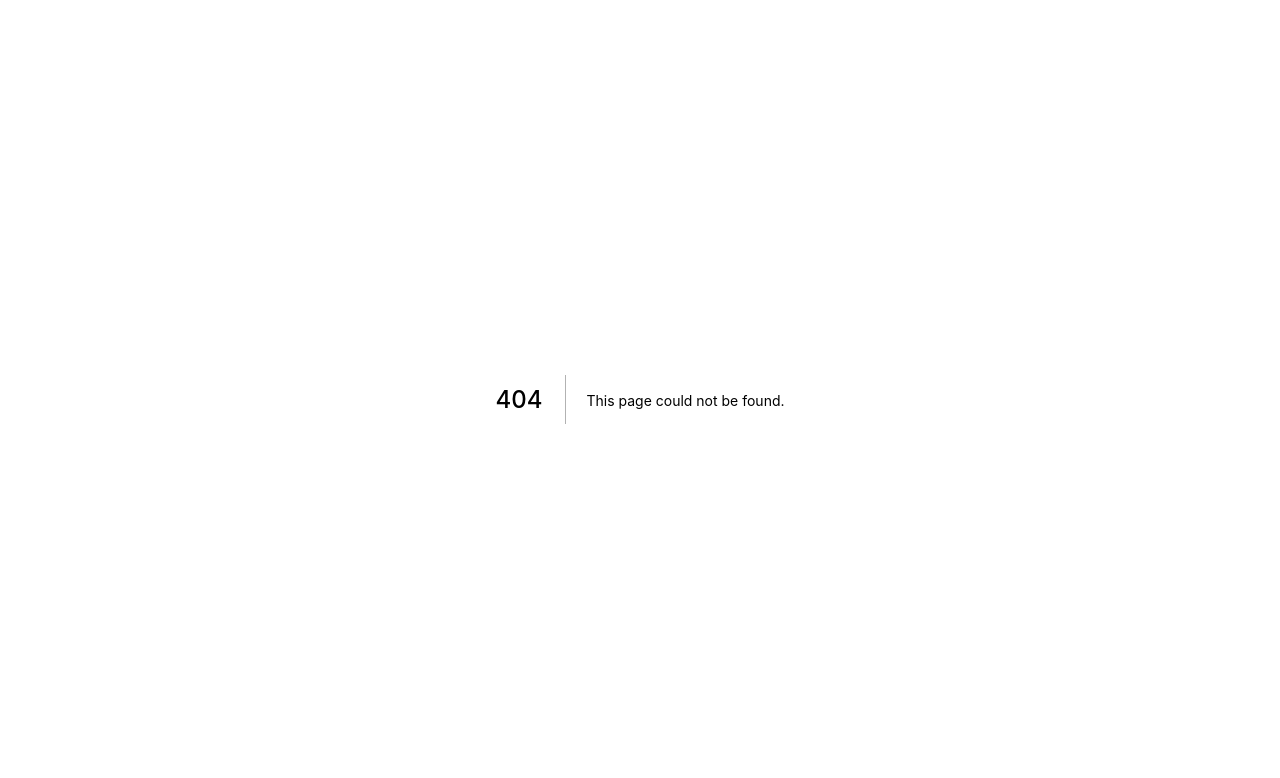
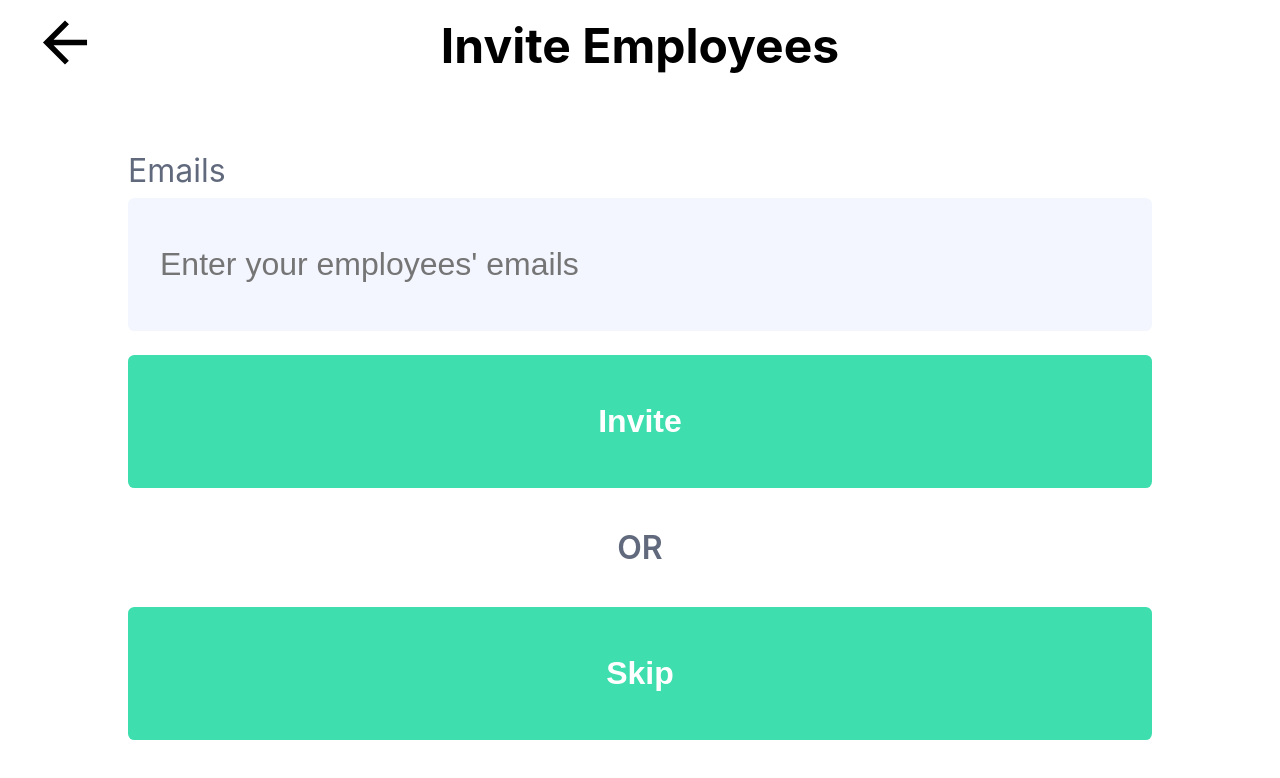
Before and after one commit to HKanwal/kapstone, a Next.js app in the folder src/next-app/: page /invite in a window 1280 px wide. Before the commit this address had no page. Shown: the top 778 px of the page. Built offline with nearby package versions, Linux system fonts and the light colour scheme.

Commit message:
Created employee invite screen

```diff
--- /dev/null
+++ b/src/next-app/components/EmailsField.tsx
@@ -0,0 +1,84 @@
+import { useState } from "react";
+import styles from "../styles/components/EmailsField.module.css";
+import Chip from "./Chip";
+import TextInput from "./TextInput";
+
+type EmailsFieldProps = {
+  name: string;
+  placeholder?: string;
+  width?: string | number;
+  onChange?: (newVals: string) => void;
+  inputType?: string;
+
+  /** When any of the inputs lost focus */
+  onBlur?: () => void;
+
+  /** Makes the first input highlighted red */
+  error?: boolean;
+
+  /** Adds a red asterisk */
+  required?: boolean;
+};
+
+const EmailsField = (props: EmailsFieldProps) => {
+  const [val, setVal] = useState<string>("");
+  const [chips, setChips] = useState<string[]>([]);
+
+  const handleChange = (newVal: string) => {
+    const l = newVal.length;
+    if (l > 2 && newVal[l - 1] === " " && newVal[l - 2] !== " ") {
+      setChips((prevChips) => {
+        return [...prevChips, newVal.trim()];
+      });
+      setVal("");
+      props.onChange && props.onChange("");
+    } else {
+      setVal(newVal);
+      props.onChange && props.onChange(newVal);
+    }
+  };
+
+  const handleBlur = () => {
+    props.onBlur && props.onBlur();
+  };
+
+  const handleRemove = (item: string) => {
+    setChips((prevChips) => {
+      return prevChips.filter((si) => {
+        return si !== item;
+      });
+    });
+  };
+
+  return (
+    <div className={styles.container}>
+      <span className={styles.name}>
+        {props.name}
+        {props.required ? <span className={styles.asterisk}>*</span> : <></>}
+      </span>
+      <div className={styles["chips-container"]}>
+        {chips.map((item) => {
+          return (
+            <div className={styles["chip-container"]} key={item}>
+              <Chip text={item} onRemove={() => handleRemove(item)} />
+            </div>
+          );
+        })}
+      </div>
+      <div className={styles["text-input-container"]}>
+        <TextInput
+          placeholder={props.placeholder}
+          width={props.width}
+          value={val}
+          onChange={(newVal) => handleChange(newVal)}
+          type={props.inputType}
+          error={props.error}
+          onBlur={handleBlur}
+        />
+      </div>
+    </div>
+  );
+};
+
+export type { EmailsFieldProps };
+export default EmailsField;
--- /dev/null
+++ b/src/next-app/pages/invite.tsx
@@ -0,0 +1,31 @@
+import type { NextPage } from "next";
+import Button from "../components/Button";
+import EmailsField from "../components/EmailsField";
+import Header from "../components/Header";
+import styles from "../styles/pages/Invite.module.css";
+
+const InvitePage: NextPage = () => {
+  return (
+    <div className={styles.container}>
+      <Header goBackToHref="/create-account" title="Invite Employees" />
+
+      <div className={styles.content}>
+        <div className={styles["field-container"]}>
+          <EmailsField
+            name="Emails"
+            placeholder="Enter your employees' emails"
+          />
+        </div>
+        <Button title="Invite" width="80%" />
+        <span className={styles.or}>OR</span>
+        <Button
+          title="Skip"
+          width="80%"
+          onClick={() => console.log("do something")}
+        />
+      </div>
+    </div>
+  );
+};
+
+export default InvitePage;
--- /dev/null
+++ b/src/next-app/styles/components/EmailsField.module.css
@@ -0,0 +1,31 @@
+.container {
+  display: flex;
+  flex-direction: column;
+  width: 100%;
+}
+
+.name {
+  color: var(--text-grey-color);
+  font-weight: 400;
+}
+
+.text-input-container {
+  margin-top: 1vh;
+}
+
+.asterisk {
+  color: red;
+  padding-left: 0.2em;
+}
+
+.chips-container {
+  display: flex;
+  flex-direction: row;
+  flex-wrap: wrap;
+}
+
+.chip-container {
+  margin-left: 2%;
+  margin-right: 2%;
+  margin-top: 1vh;
+}
--- /dev/null
+++ b/src/next-app/styles/pages/Invite.module.css
@@ -0,0 +1,28 @@
+.container {
+  width: 100vw;
+  height: 100vh;
+  display: flex;
+  flex-direction: column;
+}
+
+.content {
+  display: flex;
+  align-items: center;
+  justify-content: center;
+  flex-direction: column;
+  width: 100%;
+  height: 100%;
+}
+
+.or {
+  padding-top: 5vh;
+  padding-bottom: 5vh;
+  text-align: center;
+  color: var(--text-grey-color);
+  font-weight: 600;
+}
+
+.field-container {
+  width: 80%;
+  padding-bottom: 3vh;
+}
```
Also changed, not shown: src/next-app/components/DropdownField.tsx (+13 -11 lines), src/next-app/pages/create-account.tsx (+10 -1 lines).
